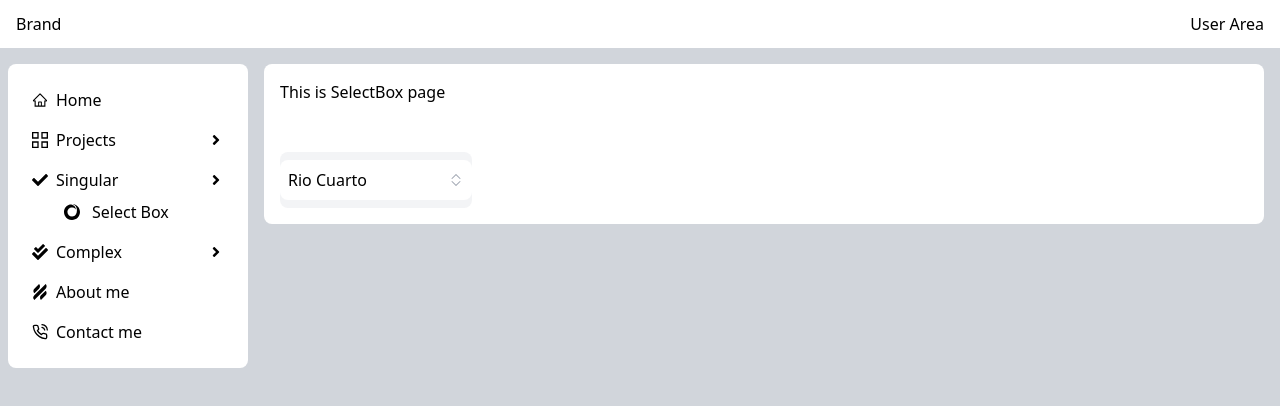
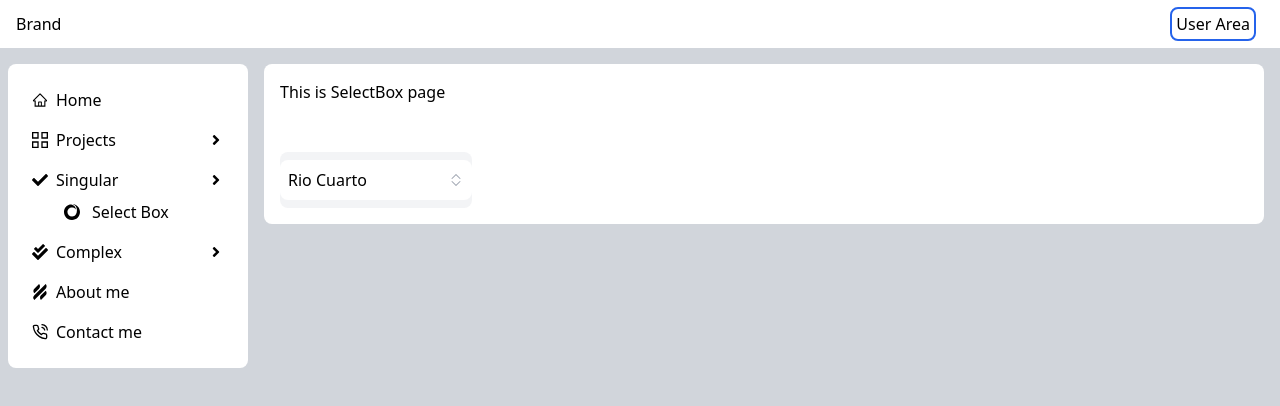
Before and after one commit to joaquinmezzano/portfolio, a Next.js app: page /singular/selectbox in a window 1280 px wide. Shown: the top 406 px of the page. Built offline with nearby package versions, Linux system fonts and the light colour scheme.

Commit message:
User Area Select Box added

```diff
--- a/app/layout.js
+++ b/app/layout.js
@@ -1,5 +1,5 @@
 import MenuContextProvider from "../context/MenuContext";
-import MainLayout from "../components/MainLayout";
+import MainLayout from "../components/layout/MainLayout";
 import "./globals.css";
 
 export const metadata = {
--- a/app/singular/selectbox/components/CustomSelectBox.jsx
+++ b/app/singular/selectbox/components/CustomSelectBox.jsx
@@ -22,7 +22,7 @@ const CustomSelectBox = () => {
         <div
           className={`flex flex-col bg-white w-48 my-2 rounded-lg ${
             open ? "opacity-100 h-auto" : "opacity-0 h-0"
-          } transition-all duration-200 overflow-hidden absolute top-16 lef-0`}
+          } transition-all duration-200 overflow-hidden absolute top-16 left-0`}
         >
           {cities.map((item) => (
             <div
--- a/components/MainHeader.jsx
+++ b/components/layout/MainHeader.jsx
@@ -3,6 +3,7 @@
 import { MenuContext } from "@/context/MenuContext";
 import React, { useContext } from "react";
 import { FaBars } from "react-icons/fa";
+import UserAreaSelectBox from "./UserAreaSelectBox";
 
 const MainHeader = () => {
   const { toggle } = useContext(MenuContext);
@@ -13,7 +14,9 @@ const MainHeader = () => {
         <div onClick={toggle} className="lg:hidden">
           <FaBars className="cursor-pointer" />
         </div>
-        <div>User Area</div>
+        <div>
+          <UserAreaSelectBox />
+        </div>
       </div>
     </div>
   );
--- a/components/MainLayout.jsx
+++ b/components/layout/MainLayout.jsx
@@ -8,7 +8,7 @@ import { GrProjects } from "react-icons/gr";
 import { FaAngleRight, FaCheck, FaCheckDouble } from "react-icons/fa";
 import { FiPhoneCall } from "react-icons/fi";
 import { SiHelpscout, SiSinglestore } from "react-icons/si";
-import { MenuContext } from "../context/MenuContext";
+import { MenuContext } from "../../context/MenuContext";
 
 const MainLayout = ({ children }) => {
   const { open } = useContext(MenuContext);
--- /dev/null
+++ b/components/layout/UserAreaSelectBox.jsx
@@ -0,0 +1,55 @@
+"use client";
+import React, { useState } from "react";
+import Link from "next/link";
+
+const actions = [
+  { id: 1, label: "User Dashboard", route: "/users/dashboard" },
+  { id: 2, label: "Transactions", route: "/users/transactions" },
+  { id: 3, label: "Orders", route: "/users/orders" },
+  { id: 4, label: "Friends", route: "/users/friends" },
+  { id: 5, label: "Logout", route: "/users/logout" },
+];
+
+const UserAreaSelectBox = () => {
+  const [open, setOpen] = useState(false);
+
+  return (
+    <>
+      <div className="flex flex-col justify-center items-center relative z-30">
+        <div
+          onClick={() => setOpen((prev) => !prev)}
+          className="p-2 cursor-pointer"
+        >
+          <span className="border-2 border-blue-600 p-1 rounded-lg">
+            User Area
+          </span>
+        </div>
+        <div
+          className={`flex flex-col bg-sky-100 w-40 my-2 rounded-lg ${
+            open ? "opacity-100 h-auto" : "opacity-0 h-0"
+          } transition-all duration-200 overflow-hidden absolute top-12 right-0`}
+        >
+          {actions.map((item) => (
+            <div
+              key={item}
+              onClick={() => {
+                setOpen(false);
+              }}
+              className={`flex justify-center items-center p-2 hover:bg-sky-300 cursor-pointer`}
+            >
+              <Link href={item.route}>{item.label}</Link>
+            </div>
+          ))}
+        </div>
+      </div>
+      <div
+        onClick={() => setOpen(false)}
+        className={`bg-gray-400 fixed inset-0 opacity-50 z-0 ${
+          open ? "block" : "hidden"
+        }`}
+      ></div>
+    </>
+  );
+};
+
+export default UserAreaSelectBox;
```
